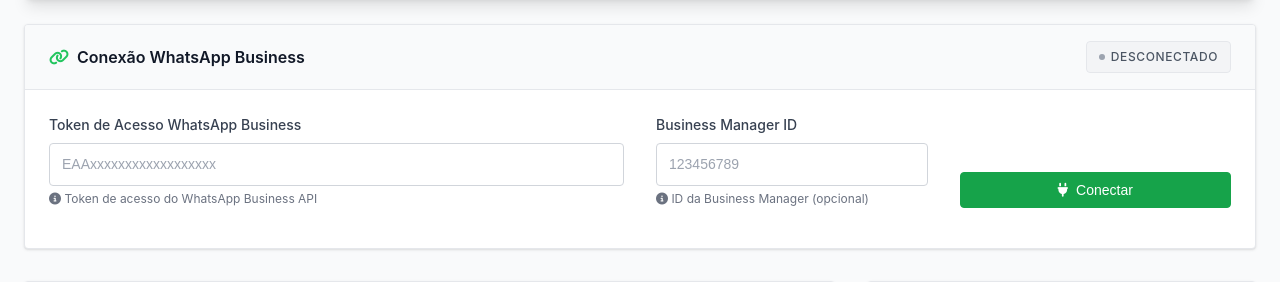
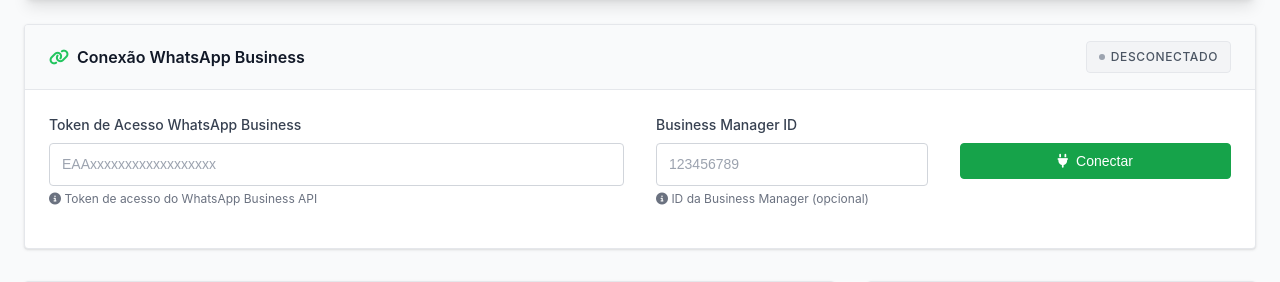
Before and after one commit to almirpcc1/whatsapp-bug, a Flask app: page / in a window 1280 px wide. Shown: the part 189-471 px from the top of the page. Run offline with Flask 3, Linux system fonts and the light colour scheme.

Commit message:
Adjust position of connect button to align with adjacent input fields
Moves the "Conectar" button up by adjusting its container and adding a spacer label in templates/index.html.

Replit-Commit-Author: Agent
Replit-Commit-Session-Id: 110a9660-a8f4-41d4-a535-df2bae58f231
Replit-Commit-Screenshot-Url: https://storage.googleapis.com/screenshot-production-us-central1/df9bc4f6-da89-4489-bb83-de09f06d7b41/110a9660-a8f4-41d4-a535-df2bae58f231/hPD7j3U

```diff
--- a/templates/index.html
+++ b/templates/index.html
@@ -77,8 +77,9 @@
                                     </div>
                                 </div>
                             </div>
-                            <div class="col-span-1 flex items-end">
-                                <div class="form-group" style="width: 100%;">
+                            <div class="col-span-1">
+                                <div class="form-group">
+                                    <label class="form-label" style="opacity: 0;">Conectar</label>
                                     <button type="button" class="btn btn-primary" id="connectBtn" style="width: 100%;">
                                         <i class="fas fa-plug"></i>
                                         Conectar
```
